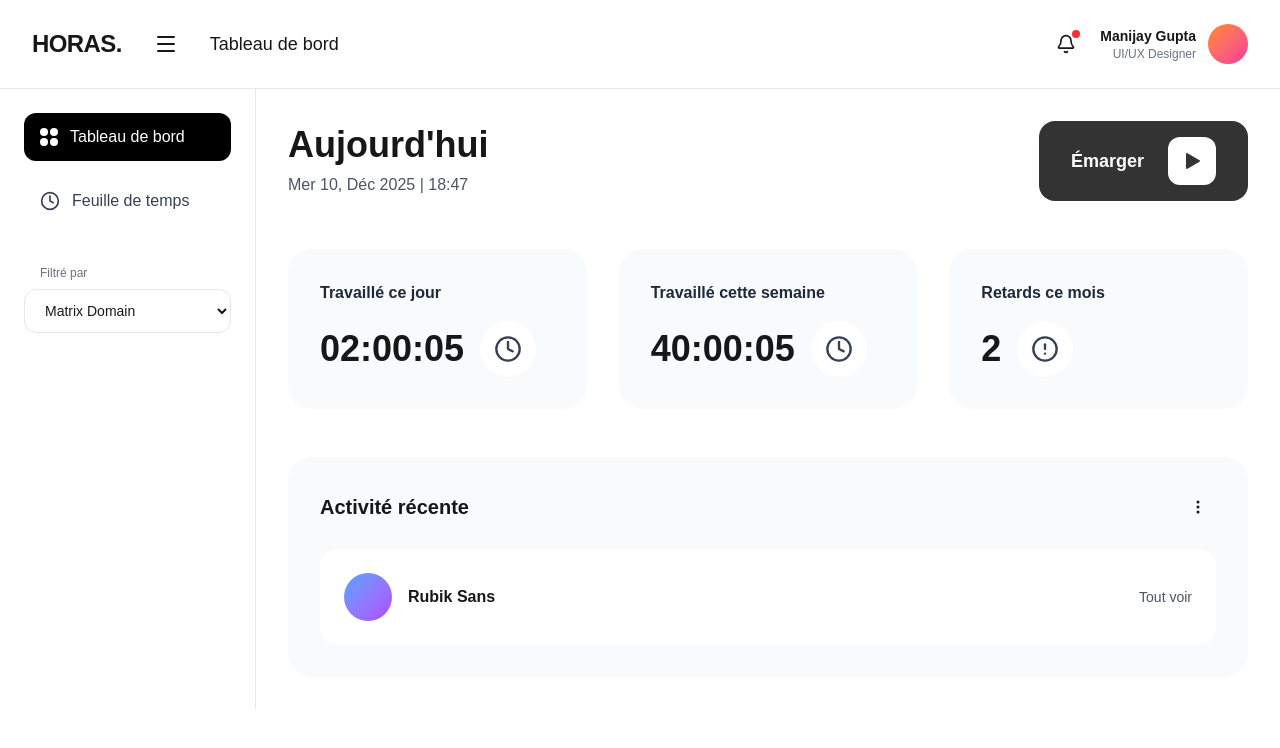
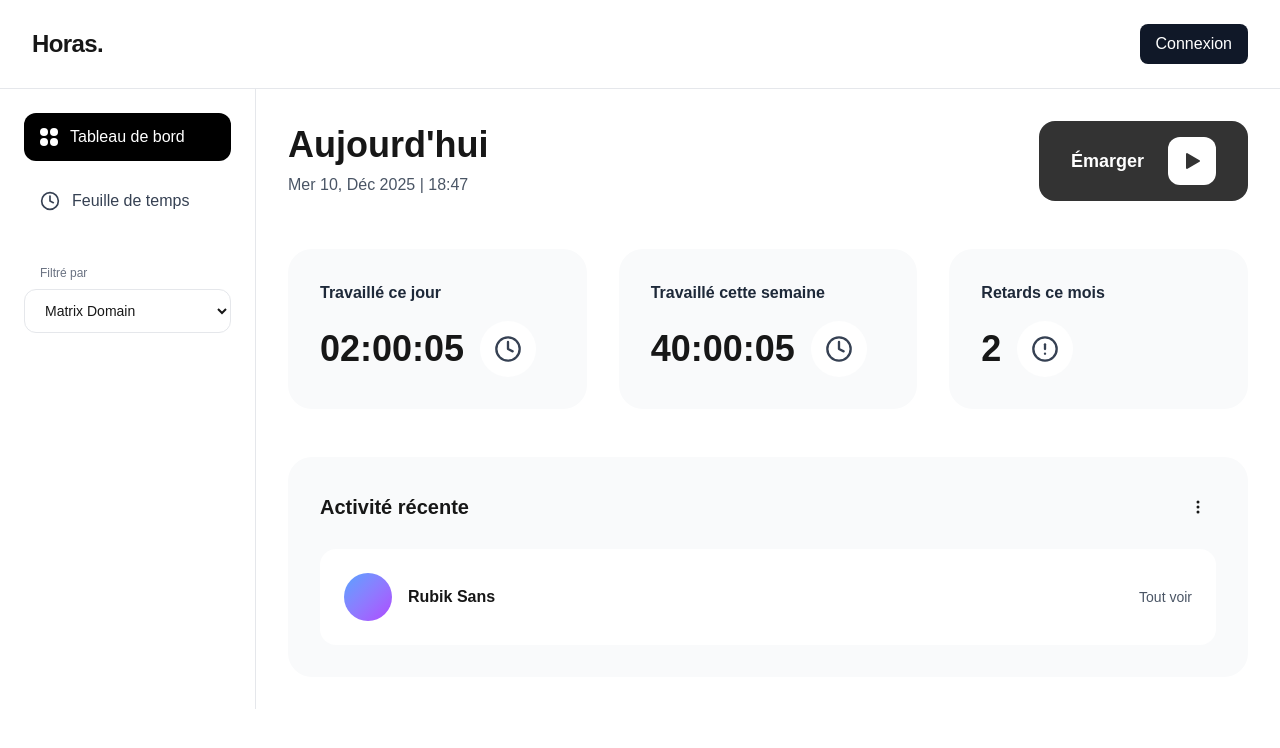
Before and after one commit to AadiDevv/Horas, a Next.js app in the folder frontend/: page /dashboard-agent in a window 1280 px wide. Shown: the top 748 px of the page. Built offline with nearby package versions, Linux system fonts and the light colour scheme.

Commit message:
refactor: improve navbar and page structure, enhance readability and organization

```diff
--- a/frontend/src/app/components/navbar.tsx
+++ b/frontend/src/app/components/navbar.tsx
@@ -1,43 +1,80 @@
-'use client';
+"use client";
 
-import { useEffect, useState } from 'react';
-import { useRouter } from 'next/navigation';
-import Button from './button';
+import { useState, useEffect } from "react";
+import { useRouter } from "next/navigation";
+import { Menu, Bell } from "lucide-react";
 
 export default function Navbar() {
   const router = useRouter();
   const [isAuthenticated, setIsAuthenticated] = useState(false);
+  const [sidebarOpen, setSidebarOpen] = useState(true);
 
   useEffect(() => {
-    // Check token presence
-    setIsAuthenticated(Boolean(localStorage.getItem('token')));
-    const handler = () => setIsAuthenticated(Boolean(localStorage.getItem('token')));
-    window.addEventListener('storage', handler);
-    return () => window.removeEventListener('storage', handler);
+    setIsAuthenticated(Boolean(localStorage.getItem("token")));
+    const handler = () =>
+      setIsAuthenticated(Boolean(localStorage.getItem("token")));
+    window.addEventListener("storage", handler);
+    return () => window.removeEventListener("storage", handler);
   }, []);
 
   const handleLogout = () => {
-    localStorage.removeItem('token');
+    localStorage.removeItem("token");
     setIsAuthenticated(false);
-    router.push('/');
+    router.push("/");
   };
 
   return (
-    <nav className="w-full bg-white px-6 py-4 flex justify-between items-center sticky top-0 z-50">
-      <h1 className="text-2xl font-bold text-gray-800">Horas.</h1>
+    <header className="w-full bg-white border-b border-gray-200 sticky top-0 z-50 px-8 py-6 flex items-center justify-between">
+      <div className="flex items-center gap-6">
+        <h1
+          onClick={() => router.push("/")}
+          className="text-2xl font-bold tracking-tight cursor-pointer"
+        >
+          Horas.
+        </h1>
 
+        {isAuthenticated && (
+          <>
+            <span className="text-lg font-medium">Tableau de bord</span>
+            <button
+              onClick={() => setSidebarOpen(!sidebarOpen)}
+              className="p-2 hover:bg-gray-100 rounded-lg transition"
+            >
+              <Menu size={24} />
+            </button>
+          </>
+        )}
+      </div>
+
+      <div className="flex items-center gap-6">
+        {/* Navbar de droite */}
+        {isAuthenticated ? (
           <div className="flex items-center gap-3">
-        {isAuthenticated ? (
+            <button className="relative p-2 hover:bg-gray-100 rounded-lg transition">
+              <Bell size={20} />
+              <span className="absolute top-1 right-1 w-2 h-2 bg-red-500 rounded-full"></span>
+            </button>
+            <div className="text-right">
+              <p className="text-sm font-semibold">Manijay Gupta</p>
+              <p className="text-xs text-gray-500">UI/UX Designer</p>
+            </div>
+            <div className="w-10 h-10 bg-gradient-to-br from-orange-400 to-pink-500 rounded-full" />
             <button
               onClick={handleLogout}
-            className="bg-red-600 text-white px-4 py-2 rounded-lg hover:bg-red-700 transition"
+              className="ml-4 bg-red-600 text-white px-4 py-2 rounded-lg hover:bg-red-700 transition"
             >
-            Se déconnecter
+              Déconnexion
             </button>
+          </div>
         ) : (
-          <Button onClick={() => router.push('/login')}>Login</Button>
+          <button
+            onClick={() => router.push("/login")}
+            className="bg-gray-900 text-white px-4 py-2 rounded-lg hover:bg-gray-700 transition"
+          >
+            Connexion
+          </button>
         )}
       </div>
-    </nav>
+    </header>
   );
 }
--- a/frontend/src/app/dashboard-agent/page.tsx
+++ b/frontend/src/app/dashboard-agent/page.tsx
@@ -1,11 +1,12 @@
-'use client';
+"use client";
 
-import { useState, useEffect } from 'react';
-import { Clock, Menu, Bell, Play, AlertCircle } from 'lucide-react';
+import { useState, useEffect } from "react";
+import { Clock, Menu, Bell, Play, AlertCircle } from "lucide-react";
+import Navbar from "../components/navbar";
 
 export default function Page() {
   const [currentTime, setCurrentTime] = useState<Date | null>(null);
-  const [selectedDomain, setSelectedDomain] = useState('Matrix Domain');
+  const [selectedDomain, setSelectedDomain] = useState("Matrix Domain");
   const [mounted, setMounted] = useState(false);
   const [sidebarOpen, setSidebarOpen] = useState(true);
 
@@ -19,49 +20,35 @@ export default function Page() {
   }, []);
 
   const formatDate = (date: Date) => {
-    const days = ['Dim', 'Lun', 'Mar', 'Mer', 'Jeu', 'Ven', 'Sam'];
-    const months = ['Jan', 'Fév', 'Mar', 'Avr', 'Mai', 'Juin', 'Juil', 'Août', 'Sep', 'Oct', 'Nov', 'Déc'];
+    const days = ["Dim", "Lun", "Mar", "Mer", "Jeu", "Ven", "Sam"];
+    const months = [
+      "Jan",
+      "Fév",
+      "Mar",
+      "Avr",
+      "Mai",
+      "Juin",
+      "Juil",
+      "Août",
+      "Sep",
+      "Oct",
+      "Nov",
+      "Déc",
+    ];
 
     const dayName = days[date.getDay()];
     const day = date.getDate();
     const month = months[date.getMonth()];
     const year = date.getFullYear();
-    const hours = String(date.getHours()).padStart(2, '0');
-    const minutes = String(date.getMinutes()).padStart(2, '0');
+    const hours = String(date.getHours()).padStart(2, "0");
+    const minutes = String(date.getMinutes()).padStart(2, "0");
 
     return `${dayName} ${day}, ${month} ${year} | ${hours}:${minutes}`;
   };
 
   return (
     <div className="min-h-screen bg-white">
-      {/* Header */}
-      <header className="flex items-center justify-between px-8 py-6 border-b border-gray-200">
-        <div className="flex items-center gap-6">
-          <h1 className="text-2xl font-bold tracking-tight">HORAS.</h1>
-          <button
-            onClick={() => setSidebarOpen(!sidebarOpen)}
-            className="p-2 hover:bg-gray-100 rounded-lg transition"
-          >
-            <Menu size={24} />
-          </button>
-          <span className="text-lg font-medium">Tableau de bord</span>
-        </div>
-
-        <div className="flex items-center gap-4">
-          <button className="relative p-2 hover:bg-gray-100 rounded-lg transition">
-            <Bell size={20} />
-            <span className="absolute top-1 right-1 w-2 h-2 bg-red-500 rounded-full"></span>
-          </button>
-          <div className="flex items-center gap-3">
-            <div className="text-right">
-              <p className="text-sm font-semibold">Manijay Gupta</p>
-              <p className="text-xs text-gray-500">UI/UX Designer</p>
-            </div>
-            <div className="w-10 h-10 bg-gradient-to-br from-orange-400 to-pink-500 rounded-full"></div>
-          </div>
-        </div>
-      </header>
-
+      <Navbar />
       {/* Main Content */}
       <div className="flex">
         {/* Sidebar */}
@@ -83,7 +70,9 @@ export default function Page() {
             </button>
 
             <div className="pt-6">
-            <label className="block text-xs text-gray-500 mb-2 px-4">Filtré par</label>
+              <label className="block text-xs text-gray-500 mb-2 px-4">
+                Filtré par
+              </label>
               <select
                 value={selectedDomain}
                 onChange={(e) => setSelectedDomain(e.target.value)}
@@ -102,7 +91,11 @@ export default function Page() {
           <div className="flex items-center justify-between mb-12">
             <div>
               <h2 className="text-4xl font-semibold mb-2">Aujourd'hui</h2>
-              <p className="text-gray-600">{mounted && currentTime ? formatDate(currentTime) : 'Chargement...'}</p>
+              <p className="text-gray-600">
+                {mounted && currentTime
+                  ? formatDate(currentTime)
+                  : "Chargement..."}
+              </p>
             </div>
             <button className="flex items-center gap-6 px-8 py-4 bg-[#333333] text-white rounded-2xl font-semibold text-lg hover:bg-gray-800 transition">
               Émarger
@@ -115,7 +108,9 @@ export default function Page() {
           {/* Stats Cards */}
           <div className="grid grid-cols-3 gap-8 mb-12">
             <div className="bg-gray-50 rounded-3xl p-8">
-              <h3 className="text-base font-semibold text-gray-800 mb-4">Travaillé ce jour</h3>
+              <h3 className="text-base font-semibold text-gray-800 mb-4">
+                Travaillé ce jour
+              </h3>
               <div className="flex items-center gap-4">
                 <span className="text-4xl font-semibold">02:00:05</span>
                 <div className="w-14 h-14 bg-white rounded-full flex items-center justify-center">
@@ -125,7 +120,9 @@ export default function Page() {
             </div>
 
             <div className="bg-gray-50 rounded-3xl p-8">
-              <h3 className="text-base font-semibold text-gray-800 mb-4">Travaillé cette semaine</h3>
+              <h3 className="text-base font-semibold text-gray-800 mb-4">
+                Travaillé cette semaine
+              </h3>
               <div className="flex items-center gap-4">
                 <span className="text-4xl font-semibold">40:00:05</span>
                 <div className="w-14 h-14 bg-white rounded-full flex items-center justify-center">
@@ -135,7 +132,9 @@ export default function Page() {
             </div>
 
             <div className="bg-gray-50 rounded-3xl p-8">
-              <h3 className="text-base font-semibold text-gray-800 mb-4">Retards ce mois</h3>
+              <h3 className="text-base font-semibold text-gray-800 mb-4">
+                Retards ce mois
+              </h3>
               <div className="flex items-center gap-4">
                 <span className="text-4xl font-semibold">2</span>
                 <div className="w-14 h-14 bg-white rounded-full flex items-center justify-center">
@@ -151,9 +150,9 @@ export default function Page() {
               <h3 className="text-xl font-bold">Activité récente</h3>
               <button className="p-2 hover:bg-gray-200 rounded-lg transition">
                 <svg width="20" height="20" viewBox="0 0 20 20" fill="none">
-                  <circle cx="10" cy="5" r="1.5" fill="currentColor"/>
-                  <circle cx="10" cy="10" r="1.5" fill="currentColor"/>
-                  <circle cx="10" cy="15" r="1.5" fill="currentColor"/>
+                  <circle cx="10" cy="5" r="1.5" fill="currentColor" />
+                  <circle cx="10" cy="10" r="1.5" fill="currentColor" />
+                  <circle cx="10" cy="15" r="1.5" fill="currentColor" />
                 </svg>
               </button>
             </div>
```
Lines whose indentation alone changed are shown as unchanged.
